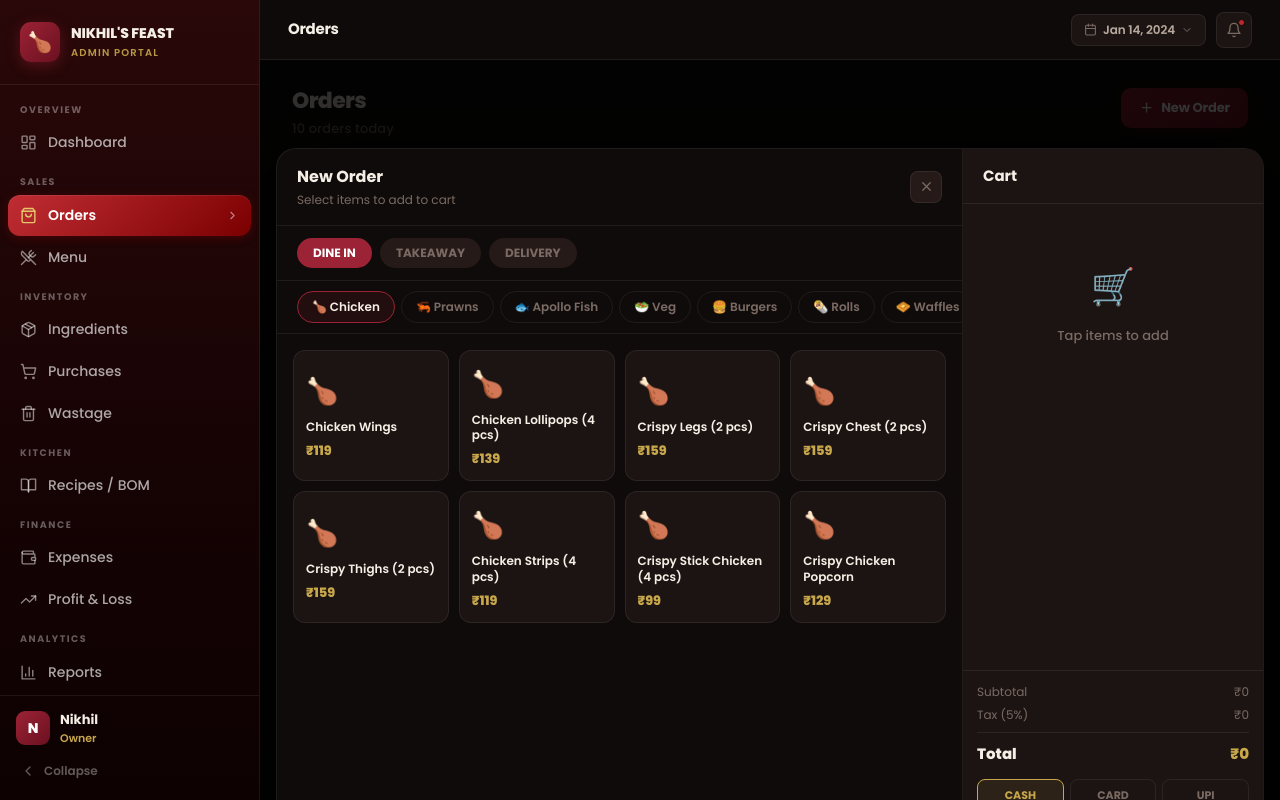
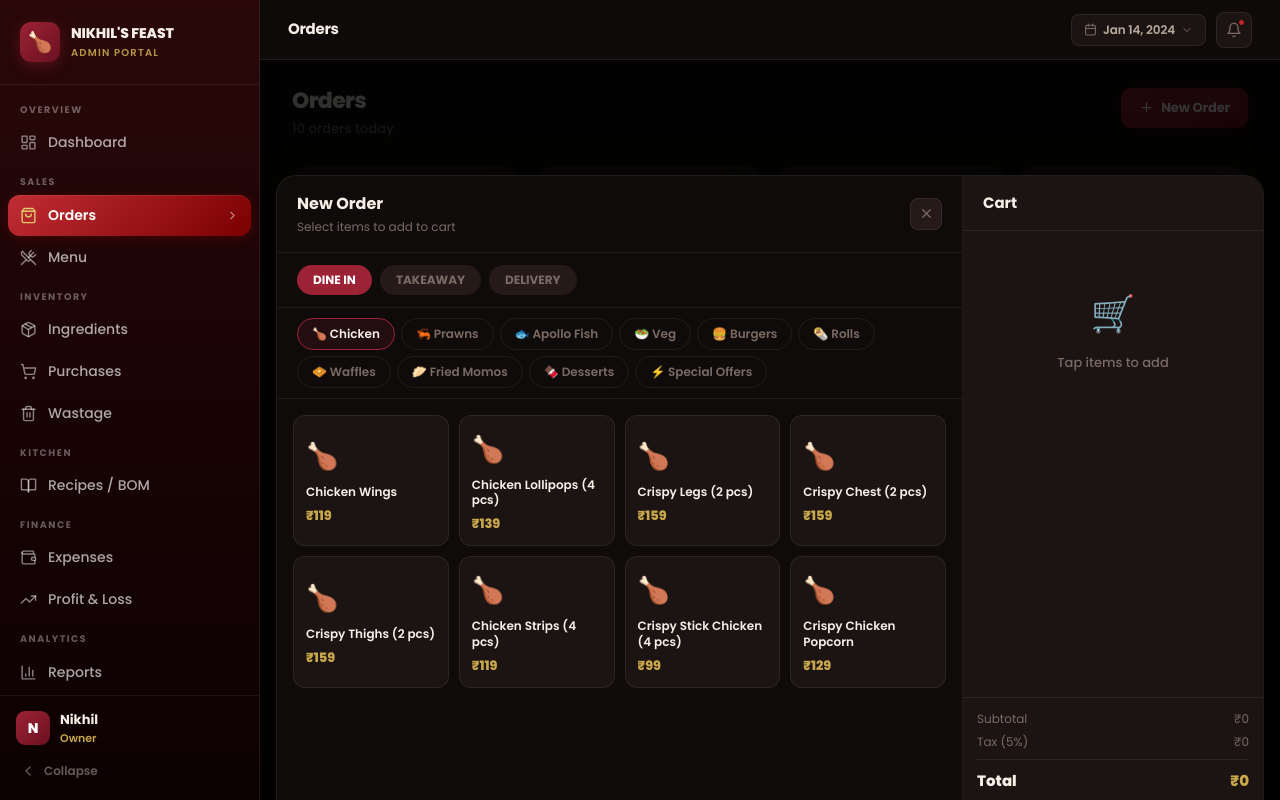
Before and after one commit to chakrireddyhps/nikhils-feast-portal, a Next.js app: page /orders in a window 1280 px wide. Both pictures are taken after a click on the button "New Order". Shown: the top 800 px of the page. Built offline with nearby package versions, Linux system fonts and the light colour scheme.

Commit message:
fix: categories wrap to next line, modal centered below topbar

```diff
--- a/src/app/(admin)/orders/page.tsx
+++ b/src/app/(admin)/orders/page.tsx
@@ -72,7 +72,7 @@ function NewOrderModal({ onClose }: { onClose: () => void }) {
 
   return (
     // Full screen overlay
-    <div style={{ position: 'fixed', inset: 0, zIndex: 999, background: 'rgba(0,0,0,0.8)', display: 'flex', alignItems: 'center', justifyContent: 'center', padding: '20px 16px' }}>
+    <div style={{ position: 'fixed', inset: 0, zIndex: 999, background: 'rgba(0,0,0,0.8)', display: 'flex', alignItems: 'center', justifyContent: 'center', padding: '70px 16px 16px' }}>
       {/* Modal box — fixed height, two-column layout */}
       <div style={{
         display: 'flex', width: '100%', maxWidth: 1160,
@@ -109,7 +109,7 @@ function NewOrderModal({ onClose }: { onClose: () => void }) {
           </div>
 
           {/* Category tabs */}
-          <div style={{ display: 'flex', gap: 6, padding: '10px 20px', overflowX: 'auto', scrollbarWidth: 'none', flexWrap: 'nowrap', borderBottom: `1px solid ${T.border}`, flexShrink: 0 }}>
+          <div style={{ display: 'flex', gap: 6, padding: '10px 20px', flexWrap: 'wrap', borderBottom: `1px solid ${T.border}`, flexShrink: 0 }}>
             {CATEGORIES.map(cat => (
               <button key={cat.name} onClick={() => setActiveCategory(cat.name)} style={{
                 padding: '6px 14px', borderRadius: 20, fontSize: 12, fontWeight: 600,
```
